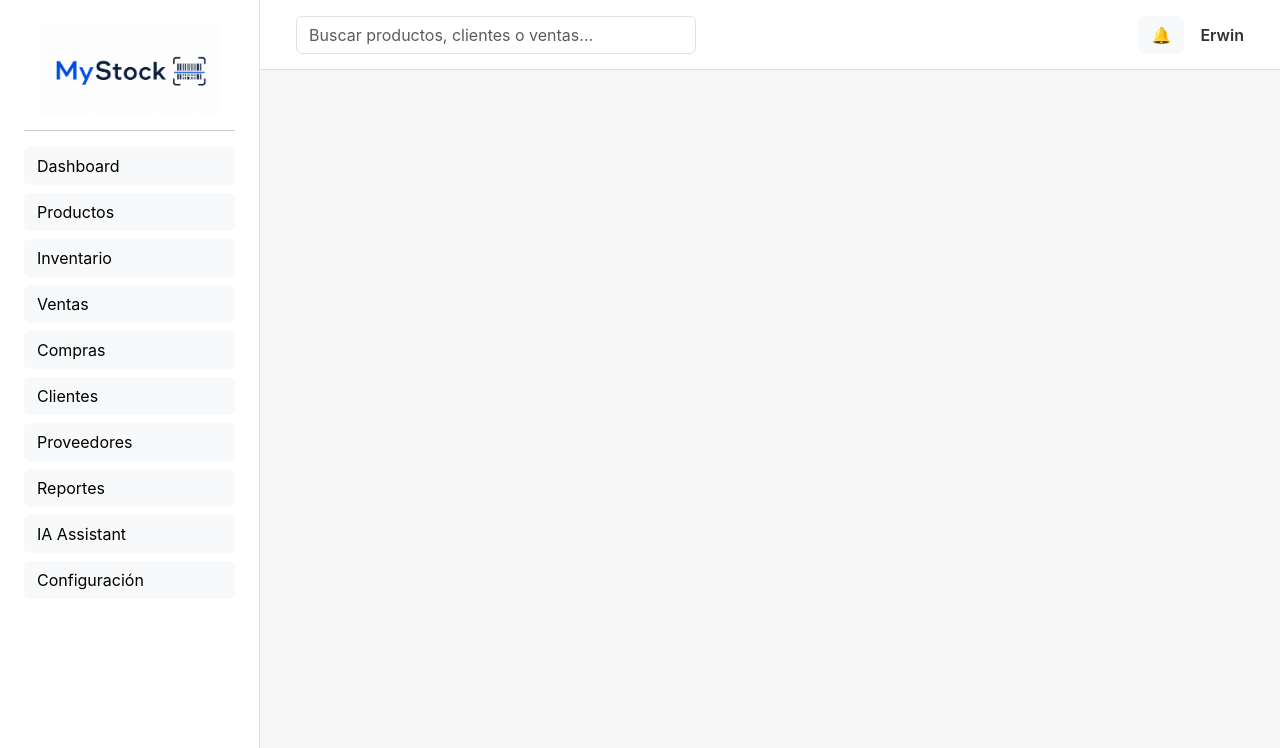
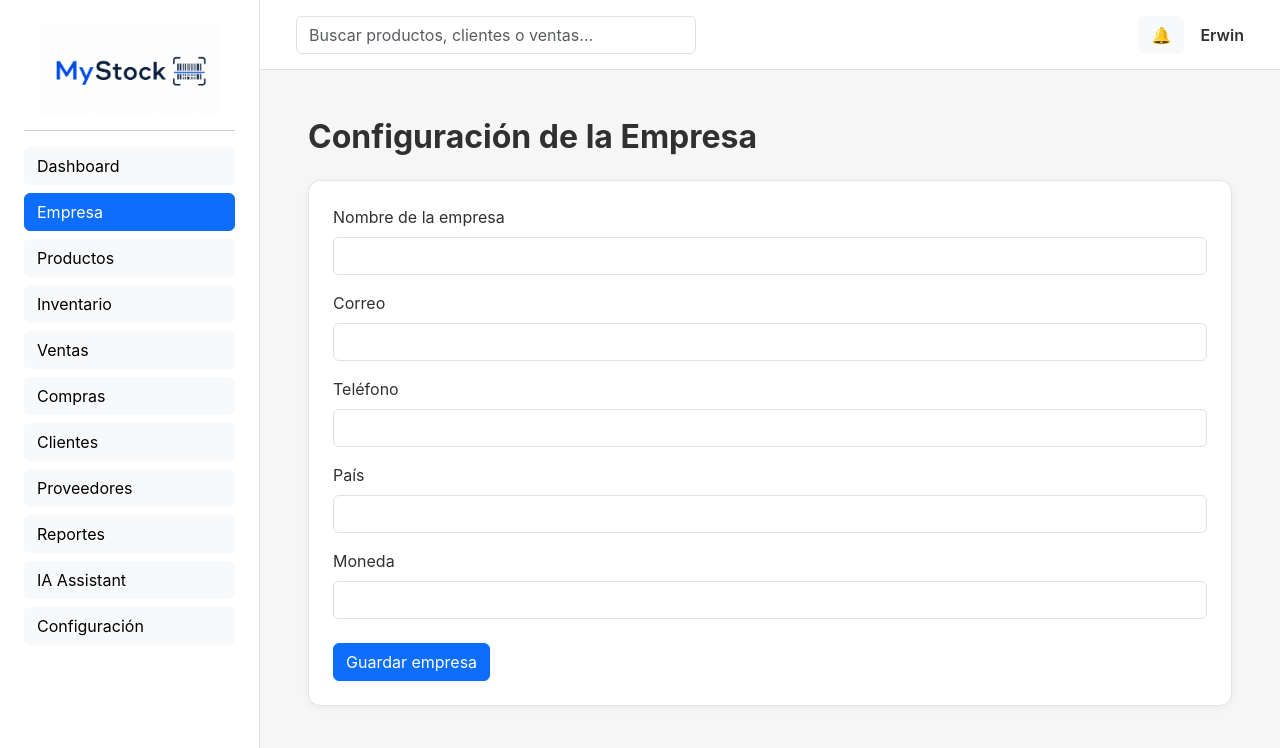
Before and after one commit to ErwinGonzalezBonilla/MyStock, a React app in the folder frontend/: page /company in a window 1280 px wide. Shown: the top 748 px of the page. Built offline with nearby package versions, Linux system fonts and the light colour scheme; the HTML template or start-up script is replaced by a standard one.

Commit message:
feat(company): add company settings page and navigation

```diff
--- a/frontend/src/components/layout/Sidebar.jsx
+++ b/frontend/src/components/layout/Sidebar.jsx
@@ -1,9 +1,14 @@
 import logo from "../../assets/images/mystock-logo.png";
+import { NavLink } from "react-router-dom";
 
 const menuItems = [
   {
     name: "Dashboard",
     path: "/",
+  },
+  {
+    name: "Empresa",
+    path: "/company",
   },
   {
     name: "Productos",
@@ -53,7 +58,6 @@ export default function Sidebar() {
       }}
     >
       <div className="p-4">
-
         {/* Logo */}
         <div className="d-flex justify-content-center mb-3">
           <img
@@ -72,13 +76,19 @@ export default function Sidebar() {
         <ul className="nav flex-column">
           {menuItems.map((item) => (
             <li key={item.path} className="nav-item mb-2">
-              <button className="btn btn-light w-100 text-start">
+              <NavLink
+                to={item.path}
+                className={({ isActive }) =>
+                  `btn w-100 text-start ${
+                    isActive ? "btn-primary" : "btn-light"
+                  }`
+                }
+              >
                 {item.name}
-              </button>
+              </NavLink>
             </li>
           ))}
         </ul>
-
       </div>
     </aside>
   );
--- /dev/null
+++ b/frontend/src/pages/Company.jsx
@@ -0,0 +1,119 @@
+import { useState } from "react";
+
+export default function Company() {
+  const [company, setCompany] = useState({
+    name: "",
+    email: "",
+    phone: "",
+    country: "",
+    currency: "",
+  });
+
+  const handleChange = (e) => {
+    setCompany({
+      ...company,
+      [e.target.name]: e.target.value,
+    });
+  };
+
+  const handleSubmit = (e) => {
+    e.preventDefault();
+
+    console.log(company);
+
+    alert("Empresa guardada correctamente.");
+  };
+
+  return (
+    <div className="container-fluid p-4">
+      <h2 className="fw-bold mb-4">
+        Configuración de la Empresa
+      </h2>
+
+      <div className="stat-card">
+
+        <form onSubmit={handleSubmit}>
+
+          <div className="mb-3">
+            <label className="form-label">
+              Nombre de la empresa
+            </label>
+
+            <input
+              type="text"
+              name="name"
+              className="form-control"
+              value={company.name}
+              onChange={handleChange}
+            />
+          </div>
+
+          <div className="mb-3">
+            <label className="form-label">
+              Correo
+            </label>
+
+            <input
+              type="email"
+              name="email"
+              className="form-control"
+              value={company.email}
+              onChange={handleChange}
+            />
+          </div>
+
+          <div className="mb-3">
+            <label className="form-label">
+              Teléfono
+            </label>
+
+            <input
+              type="text"
+              name="phone"
+              className="form-control"
+              value={company.phone}
+              onChange={handleChange}
+            />
+          </div>
+
+          <div className="mb-3">
+            <label className="form-label">
+              País
+            </label>
+
+            <input
+              type="text"
+              name="country"
+              className="form-control"
+              value={company.country}
+              onChange={handleChange}
+            />
+          </div>
+
+          <div className="mb-4">
+            <label className="form-label">
+              Moneda
+            </label>
+
+            <input
+              type="text"
+              name="currency"
+              className="form-control"
+              value={company.currency}
+              onChange={handleChange}
+            />
+          </div>
+
+          <button
+            type="submit"
+            className="btn btn-primary"
+          >
+            Guardar empresa
+          </button>
+
+        </form>
+
+      </div>
+    </div>
+  );
+}
--- a/frontend/src/routes/index.jsx
+++ b/frontend/src/routes/index.jsx
@@ -1,11 +1,13 @@
 import { Routes, Route } from "react-router-dom";
 
 import Dashboard from "../pages/Dashboard";
+import Company from "../pages/Company";
 
 export default function AppRouter() {
   return (
     <Routes>
       <Route path="/" element={<Dashboard />} />
+      <Route path="/company" element={<Company />} />
     </Routes>
   );
 }
```
